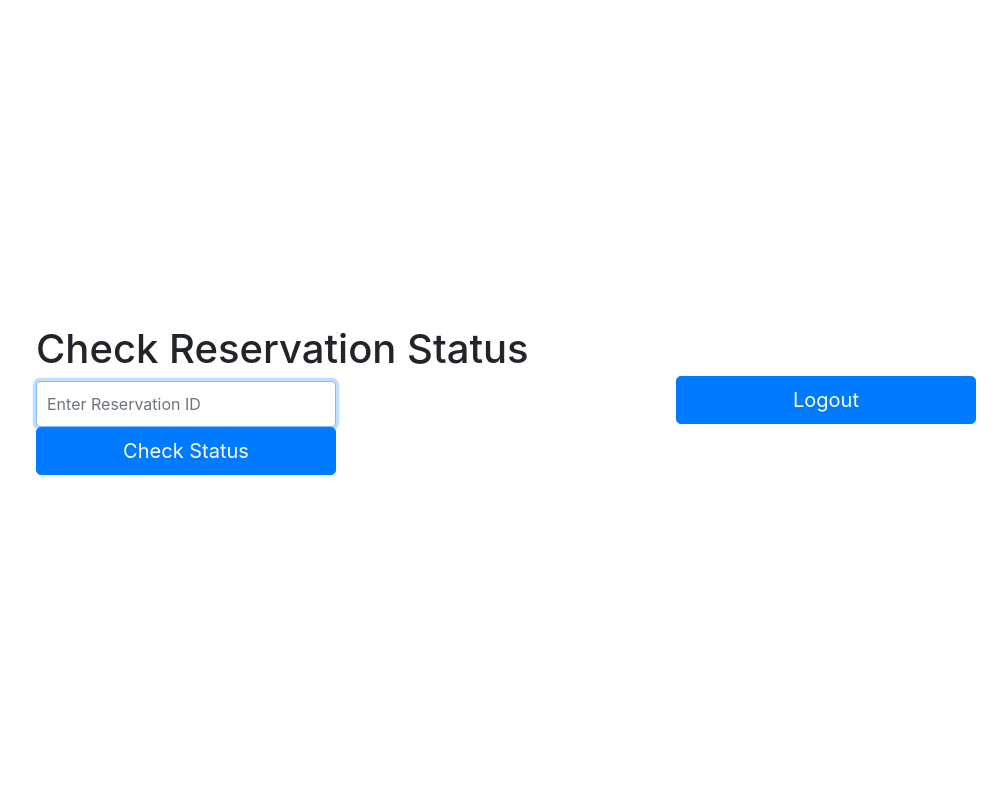
After one commit to Batch-1AAAA/hotel_reservation, a Flask app: template templates/check_status.html in a window 1280 px wide. The commit adds this page. Shown: the whole page, without its empty margins (134-1141 px from the left). Run offline with Flask 3, Linux system fonts and the light colour scheme; the template is opened without the code that fills it, so the values that code supplies are empty; some libraries are stand-ins or nearby versions.

Commit message:
change data structure to linked list and minor bug fixes

```diff
--- a/app.py
+++ b/app.py
@@ -1,18 +1,12 @@
-from flask import Flask, render_template, request, redirect, url_for, session,flash
-from flask_mail import Mail, Message
-from collections import deque
+from flask import Flask, render_template, request, redirect, url_for, session, flash
 import json
 import os
+import secrets
+import string
 
 app = Flask(__name__)
 app.secret_key = 'your_secret_key'
 
-app.config['MAIL_SERVER'] = 'gmail.com'
-app.config['MAIL_PORT'] = 587
-app.config['MAIL_USE_TLS'] = True
-app.config['MAIL_USERNAME'] = 'messnair1@gmail.com'
-app.config['MAIL_PASSWORD'] = 'NairMess@2024'
-mail = Mail(app)
 # Load users data
 if os.path.exists('users.json'):
     with open('users.json') as f:
@@ -26,8 +20,68 @@ else:
         "customers": []
     }
 
-# Queue to store reservation requests
-reservation_queue = deque()
+
+class Node:
+    def __init__(self, data=None):
+        self.data = data
+        self.next = None
+
+class LinkedList:
+    def __init__(self):
+        self.head = None
+
+    def append(self, data):
+        new_node = Node(data)
+        if not self.head:
+            self.head = new_node
+            return
+        last_node = self.head
+        while last_node.next:
+            last_node = last_node.next
+        last_node.next = new_node
+
+    def pop(self):
+        if not self.head:
+            return None
+        if not self.head.next:
+            popped_node = self.head
+            self.head = None
+            return popped_node.data
+        second_last = self.head
+        while second_last.next.next:
+            second_last = second_last.next
+        popped_node = second_last.next
+        second_last.next = None
+        return popped_node.data
+
+    def remove(self, data):
+        head = self.head
+        if head is not None:
+            if head.data == data:
+                self.head = head.next
+                head = None
+                return
+        while head is not None:
+            if head.data == data:
+                break
+            prev = head
+            head = head.next
+        if head == None:
+            return
+        prev.next = head.next
+        head = None
+
+    def __iter__(self):
+        node = self.head
+        while node is not None:
+            yield node.data
+            node = node.next
+
+    def clear(self):
+        self.head = None
+
+# LinkedList to store reservation requests
+reservation_queue = LinkedList()
 
 # Maximum number of tables
 MAX_TABLES = 10
@@ -51,18 +105,24 @@ def login():
         password = request.form['password']
         role = request.form['role']
 
-        if role == 'admin' and username == users['admin']['username'] and password == users['admin']['password']:
-            session['username'] = username
-            session['role'] = 'admin'
-            return redirect(url_for('admin'))
-        else:
+        if role == 'admin':
+            if username == users['admin']['username'] and password == users['admin']['password']:
+                session['username'] = username
+                session['role'] = 'admin'
+                return redirect(url_for('admin'))
+            else:
+                return 'Invalid credentials'
+        elif role == 'customer':
             for customer in users['customers']:
                 if username == customer['username'] and password == customer['password']:
                     session['username'] = username
                     session['role'] = 'customer'
                     return redirect(url_for('customer'))
-        return 'Invalid credentials'
+            return 'Invalid credentials'
+        else:
+            return 'Invalid role'
     return render_template('login.html')
+
 
 @app.route('/register', methods=['GET', 'POST'])
 def register():
@@ -88,11 +148,58 @@ def logout():
     session.pop('role', None)
     return redirect(url_for('login'))
 
-@app.route('/admin')
+@app.route('/admin', methods=['GET', 'POST'])
 def admin():
+    global reserved_tables, reservation_queue
     if 'username' in session and session['role'] == 'admin':
-        reservation = session.get('next_reservation')
-        return render_template('admin.html', reservation_queue=reservation_queue, reserved_tables=reserved_tables, reservation=reservation)
+        if request.method == 'POST':
+            action = request.form.get('action')
+            reservation_id = request.form.get('reservation_id')
+
+            if action == 'accept':
+                reservation = next((res for res in reservation_queue if res['reservation_id'] == reservation_id), None)
+                if reservation:
+                    reservation['status'] = 'Reserved'
+                    reserved_tables.append(reservation)
+                    reservation_queue.remove(reservation)
+                    flash('Reservation accepted!', 'success')
+                else:
+                    flash('Reservation not found!', 'error')
+
+            elif action == 'decline':
+                reservation = next((res for res in reservation_queue if res['reservation_id'] == reservation_id), None)
+                if reservation:
+                    reservation['status'] = 'Pending'
+                    reservation_queue.remove(reservation)
+                    flash('Reservation declined!', 'success')
+                else:
+                    flash('Reservation not found!', 'error')
+
+            elif action == 'remove':
+                reservation = next((res for res in reserved_tables if res['reservation_id'] == reservation_id), None)
+                if reservation:
+                    reserved_tables.remove(reservation)
+                    flash('Reservation removed!', 'success')
+                else:
+                    flash('Reservation not found!', 'error')
+
+            elif action == 'process_next':
+                if reservation_queue.head:
+                    reservation = reservation_queue.pop()
+                    reservation['status'] = 'Reserved'
+                    reserved_tables.append(reservation)
+                    flash('Next reservation processed!', 'success')
+                else:
+                    flash('No reservations in the queue!', 'error')
+
+            elif action == 'clear_reservations':
+                reserved_tables = []
+                for reservation in reservation_queue:
+                    reservation['status'] = 'Reservation Not found'
+                flash('All reservations cleared!', 'success')
+
+        return render_template('admin.html', reservation_queue=reservation_queue, reserved_tables=reserved_tables)
+
     return redirect(url_for('login'))
 
 @app.route('/customer')
@@ -107,70 +214,42 @@ def reserve():
     if 'username' in session and session['role'] == 'customer':
         if request.method == 'POST':
             name = session['username']
-            phone= session['username']
+            phone = session['username']
             party_size = int(request.form['party_size'])
-            email_id=session['username']
-            special_comments=session['username']
-            reservation_queue.append({'name': name, 'party_size': party_size,'phone':phone,'email_id':email_id,'special_comments':special_comments})
-            flash('Reservation successful!', 'success')
+            email_id = session['username']
+            special_comments = session['username']
+
+            # Generate a unique ID
+            reservation_id = ''.join(secrets.choice(string.ascii_uppercase + string.digits) for _ in range(6))
+
+            reservation_queue.append({'reservation_id': reservation_id, 'name': name, 'party_size': party_size, 'phone': phone, 'email_id': email_id, 'special_comments': special_comments})
+            flash(f'Reservation successful! Your reservation ID is: {reservation_id}', 'success')  # Customer flash message
             return redirect(url_for('reserve'))
         return render_template('reserve.html')
     return redirect(url_for('login'))
 
-@app.route('/process_reservation')
-def process_reservation():
-    if 'username' in session and session['role'] == 'admin':
-        if reservation_queue and len(reserved_tables) < MAX_TABLES:
-            next_reservation = reservation_queue.popleft()
-            session['next_reservation'] = next_reservation
-            return redirect(url_for('admin'))
-        flash('No reservations to process or all tables are reserved.', 'info')
-        return redirect(url_for('admin'))
+@app.route('/check_status', methods=['GET', 'POST'])
+def check_status():
+    if 'username' in session and session['role'] == 'customer':
+        if request.method == 'POST':
+            reservation_id = request.form.get('reservation_id')
+            reservation = next((res for res in reserved_tables if res['reservation_id'] == reservation_id), None)
+            if reservation:
+                flash('Reservation found!', 'reservation_status_success')
+                return render_template('check_status.html', reservation=reservation)
+            else:
+                reservation = next((res for res in reservation_queue if res['reservation_id'] == reservation_id), None)
+                if reservation:
+                    flash('Reservation is pending!', 'reservation_status_pending')
+                    reservation['status'] = 'Pending'
+                    return render_template('check_status.html', reservation=reservation, status='Pending')
+                flash('Reservation not found. Please enter a valid ID.', 'reservation_status_error')
+                return render_template('check_status.html')  # Render template without redirect
+
+        return render_template('check_status.html')  # Render template without flash messages
     return redirect(url_for('login'))
 
-@app.route('/reservation_action', methods=['POST'])
-def reservation_action():
-    if 'username' in session and session['role'] == 'admin':
-        reservation = session.get('next_reservation')
-        if request.method == 'POST':
-            action = request.form['action']
-            if action == 'accept':
-                reserved_tables.append(reservation)
-                flash('Reservation accepted and booked!', 'success')
-                send_reservation_email(reservation, 'accepted')
-            elif action == 'decline':
-                flash('Reservation declined!', 'danger')
-                send_reservation_email(reservation, 'declined')
-            session.pop('next_reservation', None)
-            return redirect(url_for('admin'))
-    return redirect(url_for('login'))
 
-def send_reservation_email(reservation, status):
-    subject = f"Your reservation has been {status}"
-    body = f"""
-    Dear {reservation['name']},
-
-    Your reservation has been {status}.
-
-    Details:
-    Party Size: {reservation['party_size']}
-    Phone: {reservation['phone']}
-    Email: {reservation['email_id']}
-    Special Comments: {reservation['special_comments']}
-
-    Thank you!
-    """
-    msg = Message(subject, sender='your-email@example.com', recipients=[reservation['email_id']])
-    msg.body = body
-    mail.send(msg)
-
-@app.route('/clear_reservations')
-def clear_reservations():
-    if 'username' in session and session['role'] == 'admin':
-        global reserved_tables
-        reserved_tables = []
-        return redirect(url_for('admin'))
-    return redirect(url_for('login'))
 
 if __name__ == '__main__':
     app.run(debug=True)
--- a/static/styles.css
+++ b/static/styles.css
@@ -1,3 +1,4 @@
+/* styles.css */
 html,
 body {
   height: 100%;
@@ -8,10 +9,8 @@ body {
   display: -webkit-box;
   display: flex;
   -ms-flex-align: center;
+  align-items: center;
   -ms-flex-pack: center;
-  -webkit-box-align: center;
-  align-items: center;
-  -webkit-box-pack: center;
   justify-content: center;
   padding-top: 40px;
   padding-bottom: 40px;
@@ -19,11 +18,12 @@ body {
   font-family: "Courier New", monospace;
 }
 
-h1, h2 {
+h1,
+h2 {
   color: #333;
   font-family: "Lucida Console", Monaco, monospace;
   white-space: nowrap;
-    max-width=100%
+  max-width: 100%;
 }
 
 form {
@@ -35,7 +35,8 @@ label {
   margin-top: 10px;
 }
 
-input, select {
+input,
+select {
   margin-top: 5px;
   padding: 5px;
   width: 100%;
@@ -54,15 +55,18 @@ button {
 button:hover {
   background-color: #0056b3;
 }
+
 .form-signin {
   width: 100%;
   max-width: 330px;
   padding: 15px;
   margin: 0 auto;
 }
+
 .form-signin .checkbox {
   font-weight: 400;
 }
+
 .form-signin .form-control {
   position: relative;
   box-sizing: border-box;
@@ -70,14 +74,17 @@ button:hover {
   padding: 10px;
   font-size: 16px;
 }
+
 .form-signin .form-control:focus {
   z-index: 2;
 }
+
 .form-signin input[type="username"] {
   margin-bottom: -1px;
   border-bottom-right-radius: 0;
   border-bottom-left-radius: 0;
 }
+
 .form-signin input[type="password"] {
   margin-bottom: 10px;
   border-top-left-radius: 0;
--- /dev/null
+++ b/templates/check_status.html
@@ -0,0 +1,57 @@
+<!DOCTYPE html>
+<html lang="en">
+<head>
+    <meta charset="UTF-8">
+    <meta name="viewport" content="width=device-width, initial-scale=1, shrink-to-fit=no">
+    <meta name="description" content="">
+    <meta name="author" content="">
+    <title>Check Reservation Status</title>
+    <link rel="stylesheet" href="{{ url_for('static', filename='styles.css') }}">
+    <link href="{{ url_for('static', filename='bootstrap.min.css') }}" rel="stylesheet">
+</head>
+<body class="text-center">
+    <form action="{{ url_for('check_status') }}" method="post" class="form-signin">
+        <h1>Check Reservation Status</h1>
+        <label for="reservation_id" class="sr-only">Reservation ID</label>
+        <input type="text" id="reservation_id" class="form-control" placeholder="Enter Reservation ID" name="reservation_id" required autofocus>
+        <button class="btn btn-lg btn-primary btn-block" type="submit">Check Status</button>
+    </form>
+    <form action="{{ url_for('logout') }}" method="get" class="form-signin">
+        <button class="btn btn-lg btn-primary btn-block" type="submit">Logout</button>
+    </form>
+    {% with messages = get_flashed_messages(with_categories=true) %}
+    {% if messages %}
+        <div class="form-signin">
+            <ul>
+                {% for category, message in messages %}
+                    {% if category == 'reservation_status_success' %}
+                        <li class="alert alert-success">{{ message }}</li>
+                    {% elif category == 'reservation_status_error' %}
+                        <li class="alert alert-danger">{{ message }}</li>
+                    {% elif category == 'reservation_status_pending' %}
+                        <li class="alert alert-warning">{{ message }}</li>
+                    {% endif %}
+                {% endfor %}
+            </ul>
+        </div>
+    {% endif %}
+    {% endwith %}
+    {% if reservation %}
+        <p>Reservation ID: {{ reservation['reservation_id'] }}</p>
+        <p>Name: {{ reservation['name'] }}</p>
+        <p>Party Size: {{ reservation['party_size'] }}</p>
+        <p>Phone: {{ reservation['phone'] }}</p>
+        <p>Email: {{ reservation['email_id'] }}</p>
+        <p>Special Comments: {{ reservation['special_comments'] }}</p>
+        <p>Status:
+            {% if reservation['status'] == 'Reserved' %}
+                Reserved
+            {% elif reservation['status'] == 'Pending' %}
+                Pending
+            {% else %}
+                {{ reservation['status'] }}
+            {% endif %}
+        </p>
+    {% endif %}
+</body>
+</html>
--- a/templates/customer.html
+++ b/templates/customer.html
@@ -11,7 +11,7 @@
 </head>
 <body class="text-center">
     <form method="post" class="form-signin">
-    <h1 >Customer Interface</h1>
+        <h1>Customer Interface</h1>
         <h2 class="h3 mb-3 font-weight-normal">Your reservations</h2>
         <ul>
             {% for reservation in customer_reservations %}
@@ -22,6 +22,9 @@
     <form action="{{ url_for('reserve') }}" method="get" class="form-signin">
         <button class="btn btn-lg btn-primary btn-block" type="submit">Reserve a Table</button>
     </form>
+    <form action="{{ url_for('check_status') }}" method="post" class="form-signin">
+        <button class="btn btn-lg btn-primary btn-block" type="submit">Check Reservation Status</button>
+    </form>
     <form action="{{ url_for('logout') }}" method="get" class="form-signin">
         <button class="btn btn-lg btn-primary btn-block" type="submit">Logout</button>
     </form>
--- a/templates/login.html
+++ b/templates/login.html
@@ -21,7 +21,7 @@
         <label for="role" class="sr-only">Role:</label>
         <select id="role" name="role" class="form-control">
             <option value="customer" class="form-control">Customer</option>
-            <option value="admin" class="form-control">Admin</option>
+            <option value="admin" >Admin</option>
         </select>
         <br>
         <button class="btn btn-lg btn-primary btn-block" type="submit">Login</button>
--- a/templates/register.html
+++ b/templates/register.html
@@ -13,7 +13,7 @@
 <body class="text-center">
     <form action="{{ url_for('register') }}" method="post" class="form-signin">
         <h1 >Welcome to Nair Mess</h1>
-        <h1 class="h3 mb-3 font-weight-bold">Register</h1>
+        <h1 class="h3 mb-3 font-weight-normal">Register</h1>
         <label for="username" class="sr-only">Username</label>
         <input type="username" id="username" class="form-control" placeholder="Username" name="username" required autofocus>
         <label for="password" class="sr-only">Password:</label>
--- a/users.json
+++ b/users.json
@@ -1 +1 @@
-{"admin": {"username": "admin", "password": "admin123"}, "customers": [{"username": "a", "password": "1"}, {"username": "g", "password": "1"}, {"username": "gay", "password": "69"}, {"username": "b", "password": "1"}, {"username": "1", "password": "1"}, {"username": "Chakra", "password": "Shaam"}]}
+{"admin": {"username": "admin", "password": "admin123"}, "customers": [{"username": "a", "password": "1"}, {"username": "g", "password": "1"}, {"username": "gay", "password": "69"}, {"username": "b", "password": "1"}, {"username": "1", "password": "1"}, {"username": "Chakra", "password": "Shaam"}, {"username": "12", "password": "2"}, {"username": "n", "password": "n"}, {"username": "Poorimava", "password": "123"}]}
```
Also changed, not shown: templates/admin.html (+32 -26 lines), templates/reserve.html (+10 -12 lines). Lines whose indentation alone changed are shown as unchanged.
